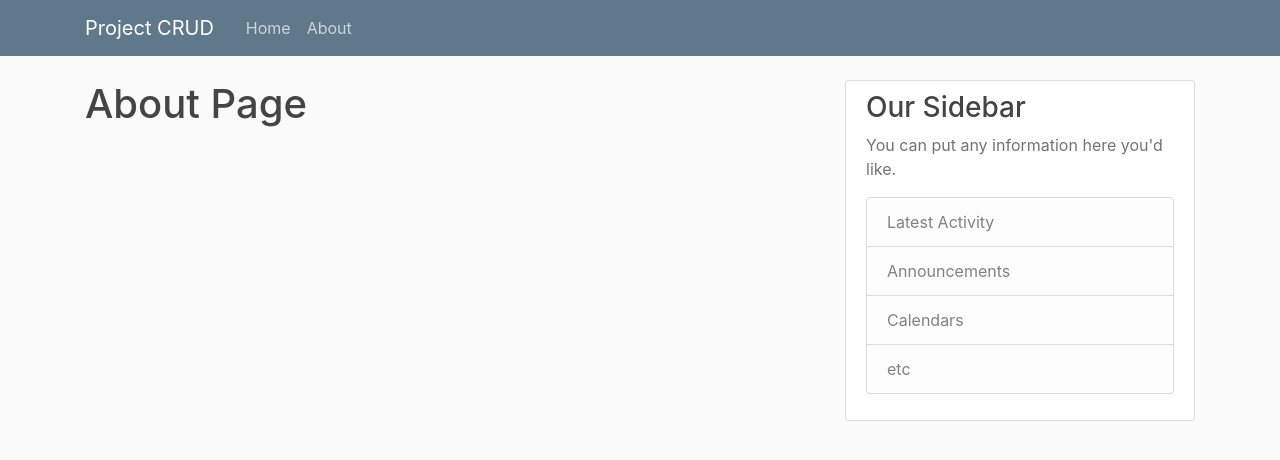
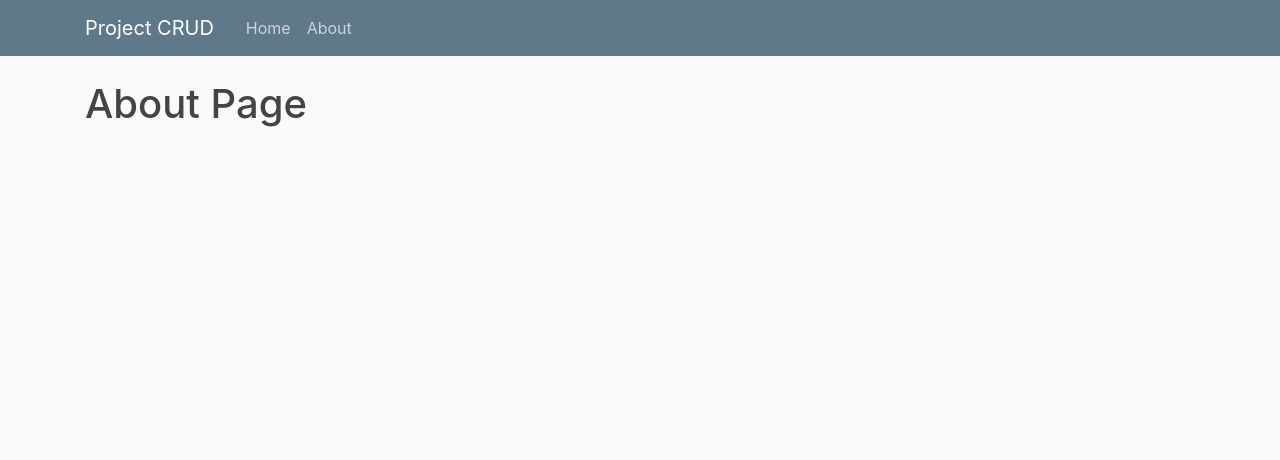
Before and after one commit to akalezic/comp453, a Flask app: page /about in a window 1280 px wide. Shown: the top 460 px of the page. Run offline with Flask 2, Linux system fonts and the light colour scheme; parts of the project's set-up code (start-up, migrations or seed data) failed here and were passed over; some libraries are stand-ins or nearby versions.

Commit message:
Removing sidebar

```diff
--- a/flaskDemo/templates/layout.html
+++ b/flaskDemo/templates/layout.html
@@ -48,19 +48,6 @@
           {% endwith %}
           {% block content %}{% endblock %}
         </div>
-        <div class="col-md-4">
-          <div class="content-section">
-            <h3>Our Sidebar</h3>
-            <p class='text-muted'>You can put any information here you'd like.
-              <ul class="list-group">
-                <li class="list-group-item list-group-item-light">Latest Activity</li>
-                <li class="list-group-item list-group-item-light">Announcements</li>
-                <li class="list-group-item list-group-item-light">Calendars</li>
-                <li class="list-group-item list-group-item-light">etc</li>
-              </ul>
-            </p>
-          </div>
-        </div>
       </div>
     </main>
 
```
